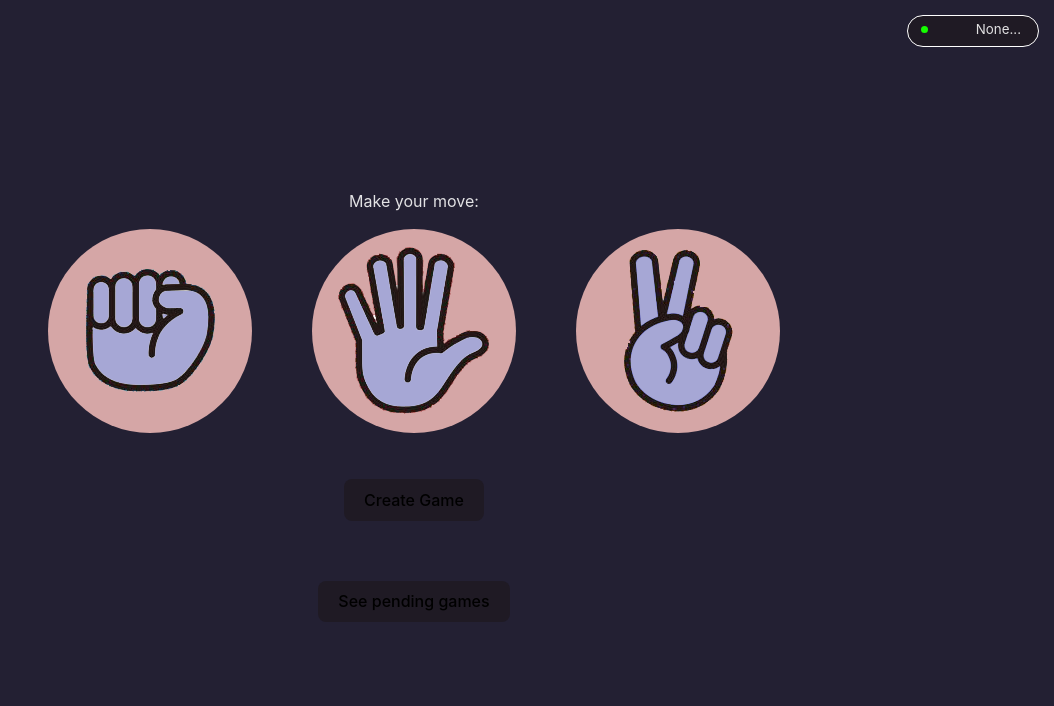
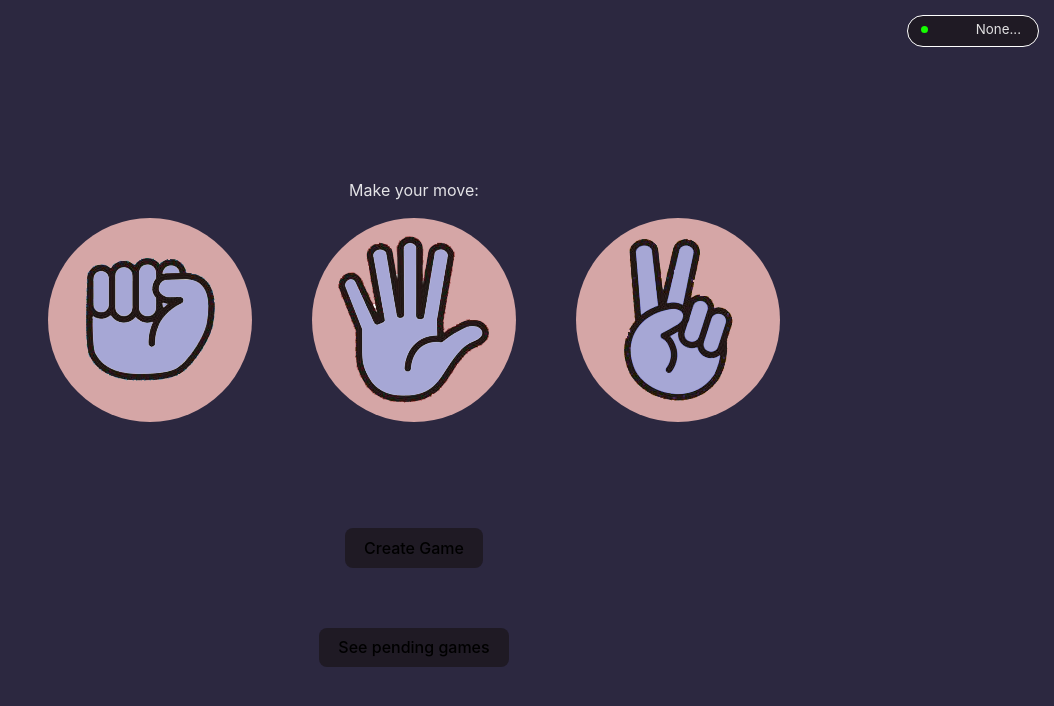
Before and after one commit to ulas96/rock-paper-scissor, a React (Vite) app in the folder client/: page / in a window 1280 px wide. Shown: the top 706 px of the page, without its empty margins (226-1280 px from the left). Built offline with nearby package versions, Linux system fonts and the light colour scheme.

Commit message:
css adjustments

```diff
--- a/client/src/App.css
+++ b/client/src/App.css
@@ -11,6 +11,32 @@
 
 .read-the-docs {
   color: #888;
+}
+
+button {
+  border-radius: 8px;
+  border: 1px transparent;
+  padding: 0.6em 1.2em;
+  font-size: 1em;
+  font-weight: 500;
+  font-family: inherit;
+  background-color: #1f1a24;
+  cursor: pointer;
+  transition: border-color 0.25s;
+}
+
+button:hover {
+  border-color: #522673;
+  box-shadow: 0 0 .2rem #d5a6a6,
+  0 0 .2rem #d5a6a6,
+  0 0 2rem #a7a6d5,
+  0 0 0.8rem #a7a6d5,
+  0 0 2.8rem #a7a6d5,
+  inset 0 0 1.3rem #a7a6d5;
+}
+button:focus,
+button:focus-visible {
+  outline: 4px auto -webkit-focus-ring-color;
 }
 
 #account {
@@ -77,7 +103,7 @@
 }
 #create-button {
   border-radius: 10px;
-  margin-top: 40px;
+  margin-top: 100px;
   margin-bottom: 60px;
 }
 
@@ -112,6 +138,8 @@
     right: 17px;
   }
 
-  #move-selection{
-    top: 10px;
+
+
+  #move-text {
+    margin-top: 50px;
   }
--- a/client/src/App.jsx
+++ b/client/src/App.jsx
@@ -103,7 +103,7 @@ function App() {
 console.log(move);
 
     return (
-      <div className="container">
+      <div>
 
       <div id="account" >
       <div id="status-check">
@@ -114,12 +114,15 @@ console.log(move);
         <small>{String(account).slice(0,5)}...{String(account).slice(39,42)}</small>
       </div>
       </div>
+
+      <div className="container">
       <div id="move-selection" >
-        <p>Make your move:</p>
-      <img src="../src/assets/rock.png"  id="rock"  onClick={handleMoveChange}  />
-      <img src="../src/assets/paper.png" id="paper" onClick={handleMoveChange} />
-      <img src="../src/assets/scissor.png" id="scissor" onClick={handleMoveChange} />
+        <p id="move-text">Make your move:</p>
+        <img src="../src/assets/rock.png"  id="rock"  onClick={handleMoveChange}  />
+        <img src="../src/assets/paper.png" id="paper" onClick={handleMoveChange} />
+        <img src="../src/assets/scissor.png" id="scissor" onClick={handleMoveChange} />
       </div>
+
       <div id="create-button">
         <button onClick={handleCreateGame}>Create Game</button>
       </div>
@@ -139,6 +142,8 @@ console.log(move);
             })}
         </div>
       </div>
+      </div>
+
 
 
 
--- a/client/src/index.css
+++ b/client/src/index.css
@@ -5,7 +5,7 @@
 
   color-scheme: light dark;
   color: rgba(255, 255, 255, 0.87);
-  background-color: #232033;
+  background-color: #2c2840;
 
   font-synthesis: none;
   text-rendering: optimizeLegibility;
@@ -28,22 +28,3 @@ h1 {
   font-size: 3.2em;
   line-height: 1.1;
 }
-
-button {
-  border-radius: 8px;
-  border: 1px solid transparent;
-  padding: 0.6em 1.2em;
-  font-size: 1em;
-  font-weight: 500;
-  font-family: inherit;
-  background-color: #1f1a24;
-  cursor: pointer;
-  transition: border-color 0.25s;
-}
-button:hover {
-  border-color: #030ff2;
-}
-button:focus,
-button:focus-visible {
-  outline: 4px auto -webkit-focus-ring-color;
-}
```
